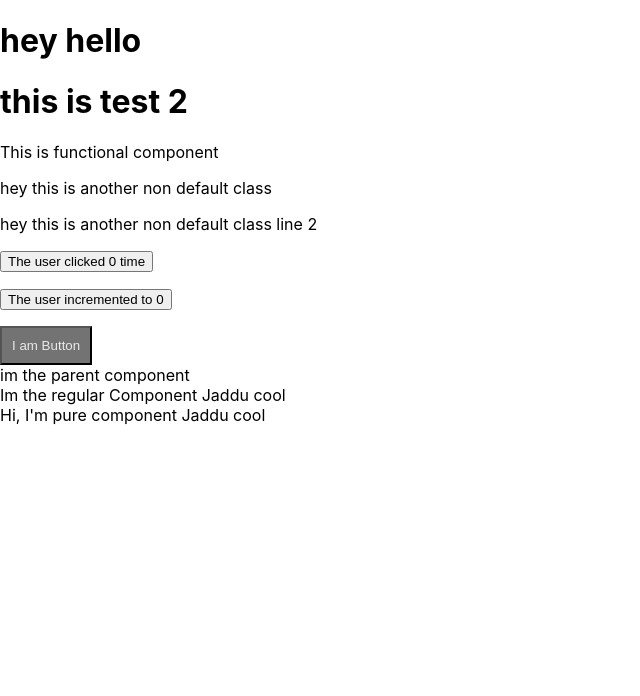
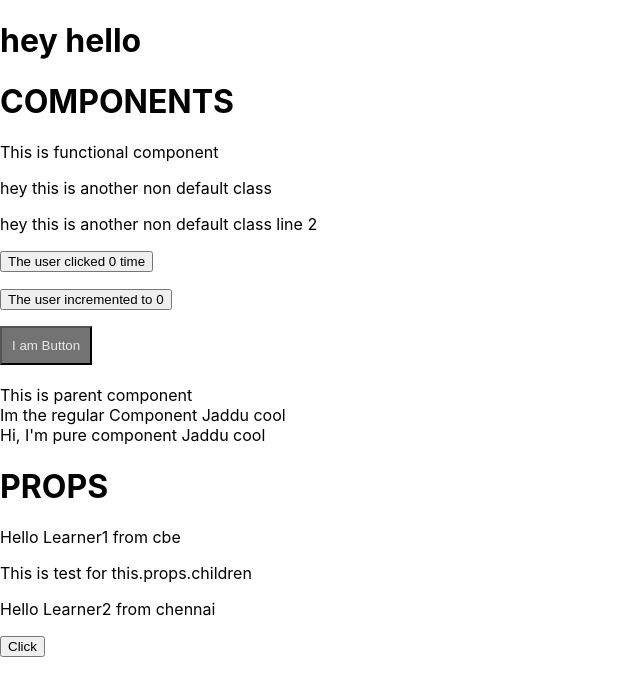
Before and after one commit to Madhumitha7765/React, a React (Create React App) app: page / in a window 1280 px wide. Shown: the top 696 px of the page, without its empty margins (0-640 px from the left). Built offline with nearby package versions, Linux system fonts and the light colour scheme.

Commit message:
ClassProps

```diff
--- a/src/App.js
+++ b/src/App.js
@@ -1,18 +1,18 @@
 //import logo from './logo.svg';
 import './App.css';
-import FComp from "./components/FunctionalComp"
-import {Class1} from "./components/ClassComp"
-import Click from "./components/click"
-import Counter from "./components/counter"
-import {ButtonOne} from "./components/hoctest"
-import ParentComp from "./components/ParentComp"
-
+import FComp from "./Components/FunctionalComp"
+import {Class1} from "./Components/ClassComp"
+import Click from "./Components/click"
+import Counter from "./Components/counter"
+import {ButtonOne} from "./Components/hoctest"
+import ParentComp from "./Components/ParentComp"
+import ClassProps from "./Props/Classprops"
 
 function App() {
   return (
     <div>
       <h1>hey hello</h1>
-      <h1>this is test 2</h1>
+      <h1>COMPONENTS</h1>
       <FComp />
       {/* <Classcomp></Classcomp> */}
       <Class1></Class1>
@@ -20,6 +20,9 @@ function App() {
       <Counter />
       <ButtonOne />
       <ParentComp />
+      <h1>PROPS</h1>
+      <ClassProps name="Learner1" place="cbe"><p>This is test for this.props.children</p></ClassProps>
+      <ClassProps name="Learner2" place="chennai"><button>Click</button></ClassProps>
     </div>
 
   );
--- /dev/null
+++ b/src/Props/Classprops.js
@@ -0,0 +1,20 @@
+import React, { Component } from 'react';
+
+class Classprops extends Component {
+    render() {
+        return (
+            <div>
+                <p>
+                    Hello {this.props.name} from {this.props.place}
+                </p>
+                <p>
+                    { /* When components doesnt know their children beforehand  */}
+                    {this.props.children}
+                </p>
+            </div>
+
+        );
+    }
+}
+
+export default Classprops;
--- a/src/components/ParentComp.js
+++ b/src/components/ParentComp.js
@@ -24,7 +24,8 @@ class ParentComp extends Component {
 
         return (
             <div>
-                im the parent component
+                <br></br>
+                This is parent component
                 <RegularComp name={this.state.name} />
                 <PureComp name={this.state.name} />
 
```
